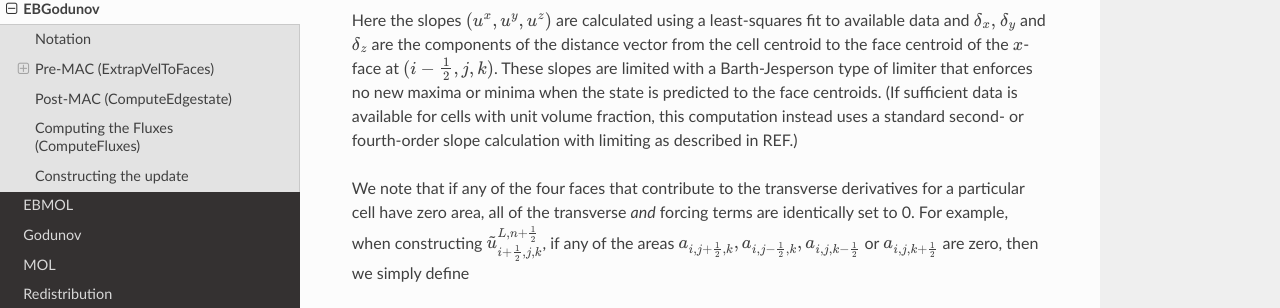
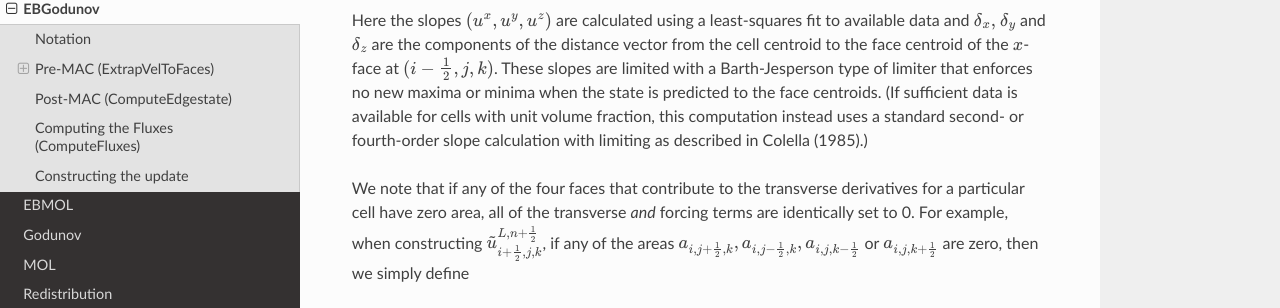
Before and after one commit to AMReX-Fluids/AMReX-Hydro, a Sphinx documentation site: the page built from Docs/source/EBGodunov.rst, in a window 1280 px wide and 900 px high, scrolled down 876 px. Shown: the part 199-507 px from the top of the window. Built offline with Sphinx 7.4.7 and the Read the Docs theme 2.0.0, drawn with Linux system fonts in a browser that asks for light colours.

Commit message:
update reference

```diff
--- a/Docs/source/EBGodunov.rst
+++ b/Docs/source/EBGodunov.rst
@@ -100,7 +100,7 @@ from the cell centroid to the face centroid of the :math:`x`-face at :math:`(i-\
 These slopes are limited with a Barth-Jesperson type of limiter that enforces no new maxima or minima
 when the state is predicted to the face centroids. (If sufficient data is available for cells
 with unit volume fraction, this computation instead uses a standard second- or fourth-order
-slope calculation with limiting as described in REF.)
+slope calculation with limiting as described in Colella (1985).)
 
 We note that if any of the four faces that contribute to the transverse derivatives for a particular cell have zero area, all of the transverse *and* forcing terms are identically set to 0.  For example, when constructing :math:`\tilde{u}_{i+\half,j,k}^{L,\nph}`, if any of the areas :math:`a_{i,\jph,k}, a_{i,\jmh,k}, a_{i,j,\kmh}` or :math:`a_{i,j,\kph}` are zero, then we simply define
 
```
